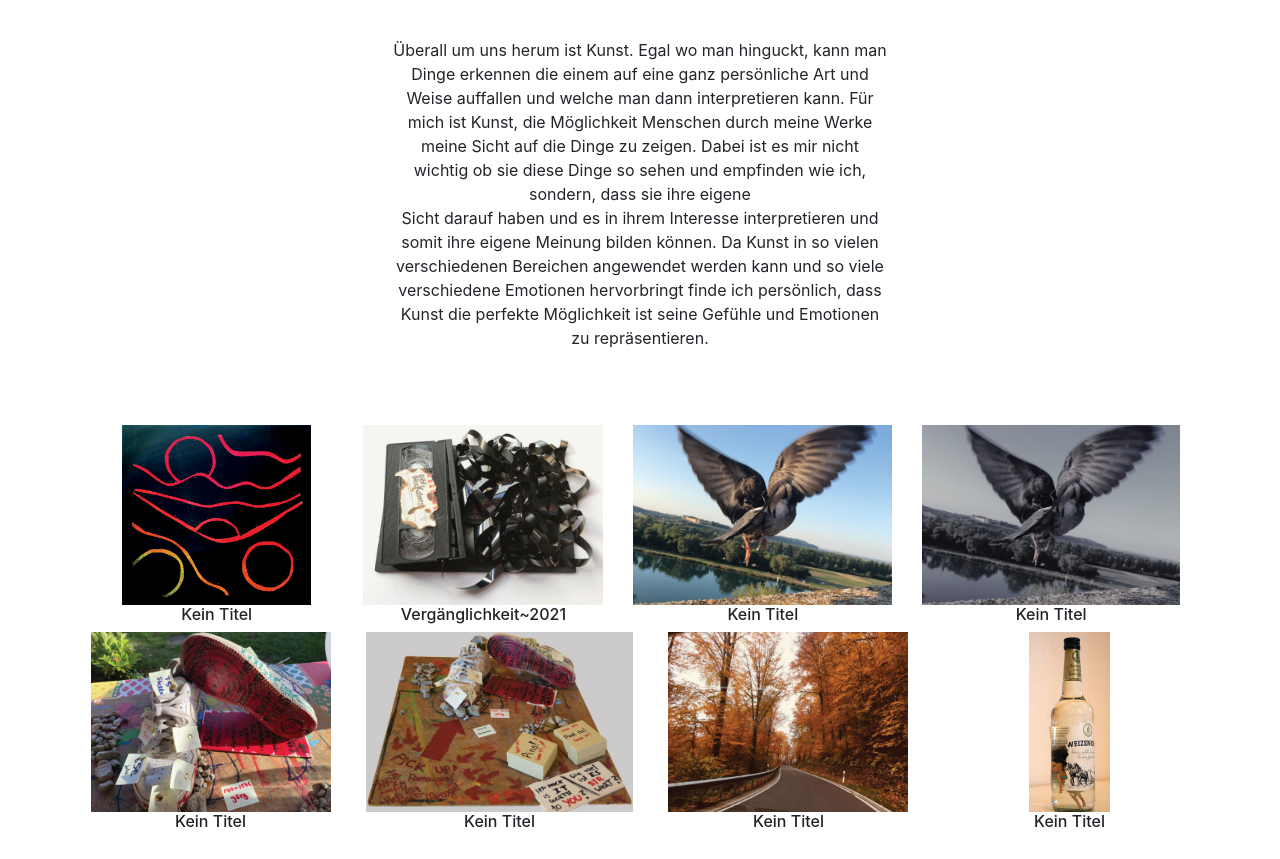
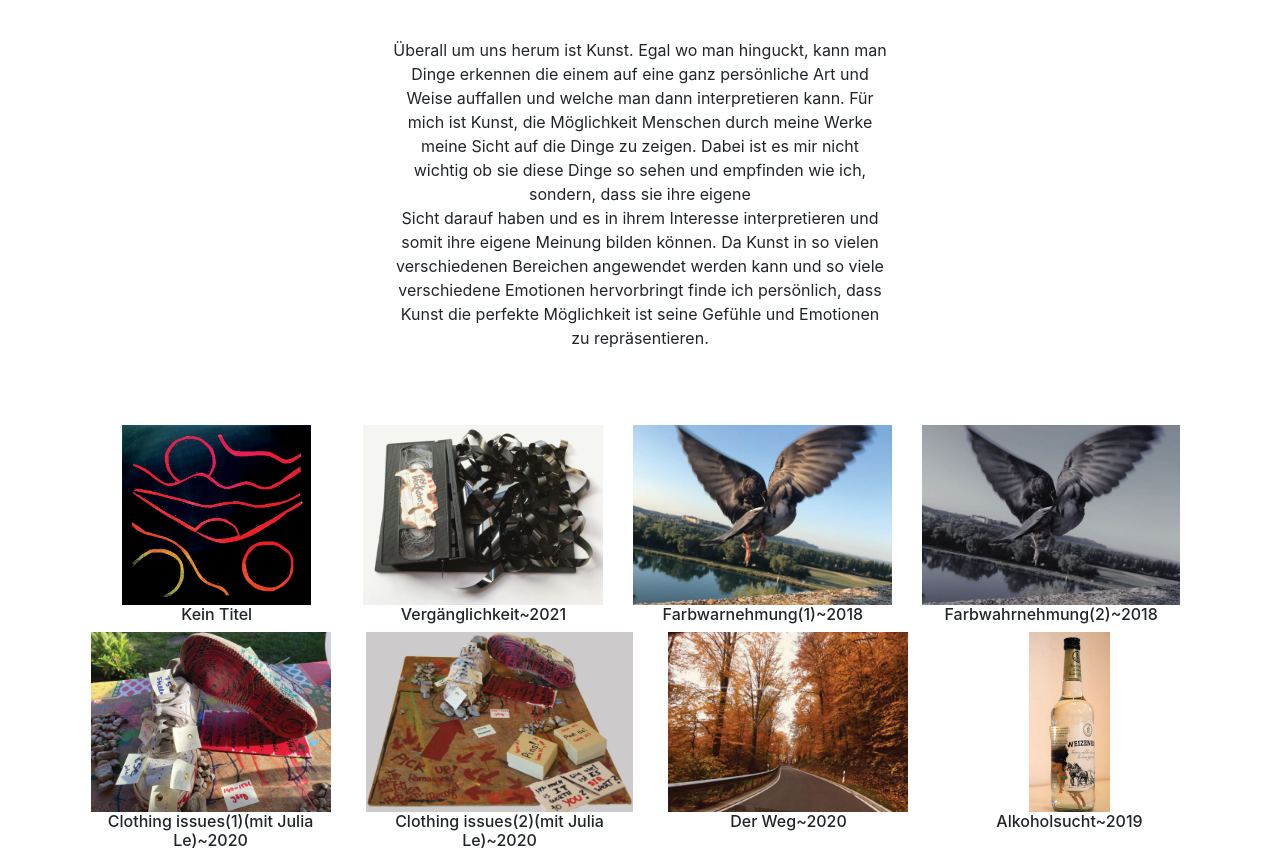
Before and after one commit to flowluap/blickpunkt23, a plain HTML site: page stella.html in a window 1280 px wide. Shown: the part 373-1232 px from the top of the page. Drawn offline with Linux system fonts and the light colour scheme.

Commit message:
Update stella.html

```diff
--- a/stella.html
+++ b/stella.html
@@ -63,10 +63,10 @@
                     <h6>Vergänglichkeit~2021</h6>
                 </div>
                 <div class="col"><img src="assets/img/stella/2021-03-27%2012.14.20.jpg" height="180">
-                    <h6>Kein Titel</h6>
+                    <h6>Farbwarnehmung(1)~2018</h6>
                 </div>
                 <div class="col"><img src="assets/img/stella/2021-03-27%2012.14.33.jpg" height="180">
-                    <h6>Kein Titel</h6>
+                    <h6>Farbwahrnehmung(2)~2018</h6>
                 </div>
             </div>
         </div>
@@ -75,16 +75,16 @@
         <div class="container">
             <div class="row">
                 <div class="col"><img src="assets/img/stella/2021-03-27%2012.14.29.jpg" height="180">
-                    <h6>Kein Titel</h6>
+                    <h6>Clothing issues(1)(mit Julia Le)~2020</h6>
                 </div>
                 <div class="col"><img src="assets/img/stella/2021-03-27%2012.19.10.jpg" height="180">
-                    <h6>Kein Titel</h6>
+                    <h6>Clothing issues(2)(mit Julia Le)~2020</h6>
                 </div>
                 <div class="col"><img src="assets/img/stella/2021-03-27%2012.14.24.jpg" height="180">
-                    <h6>Kein Titel</h6>
+                    <h6>Der Weg~2020</h6>
                 </div>
                 <div class="col"><img src="assets/img/stella/2021-03-27%2012.14.38.jpg" height="180">
-                    <h6>Kein Titel</h6>
+                    <h6>Alkoholsucht~2019</h6>
                 </div>
             </div>
         </div>
```
